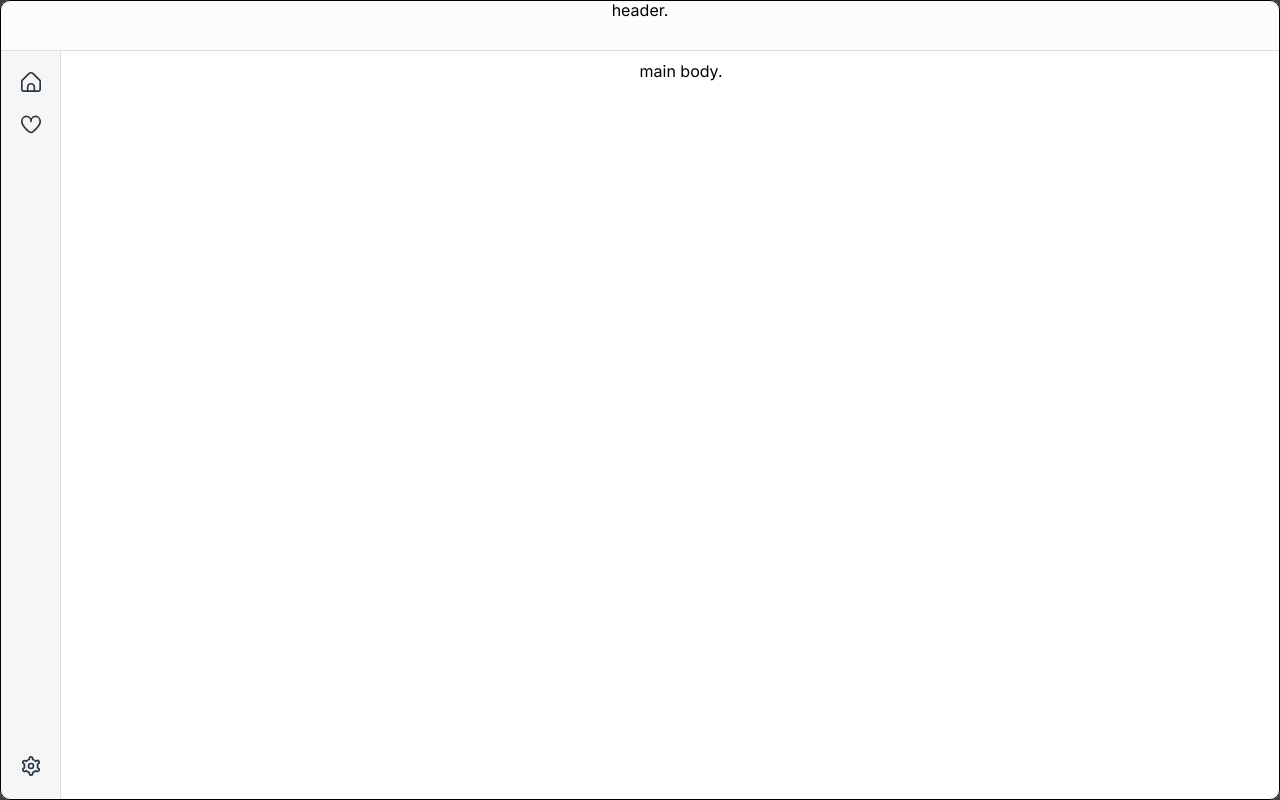
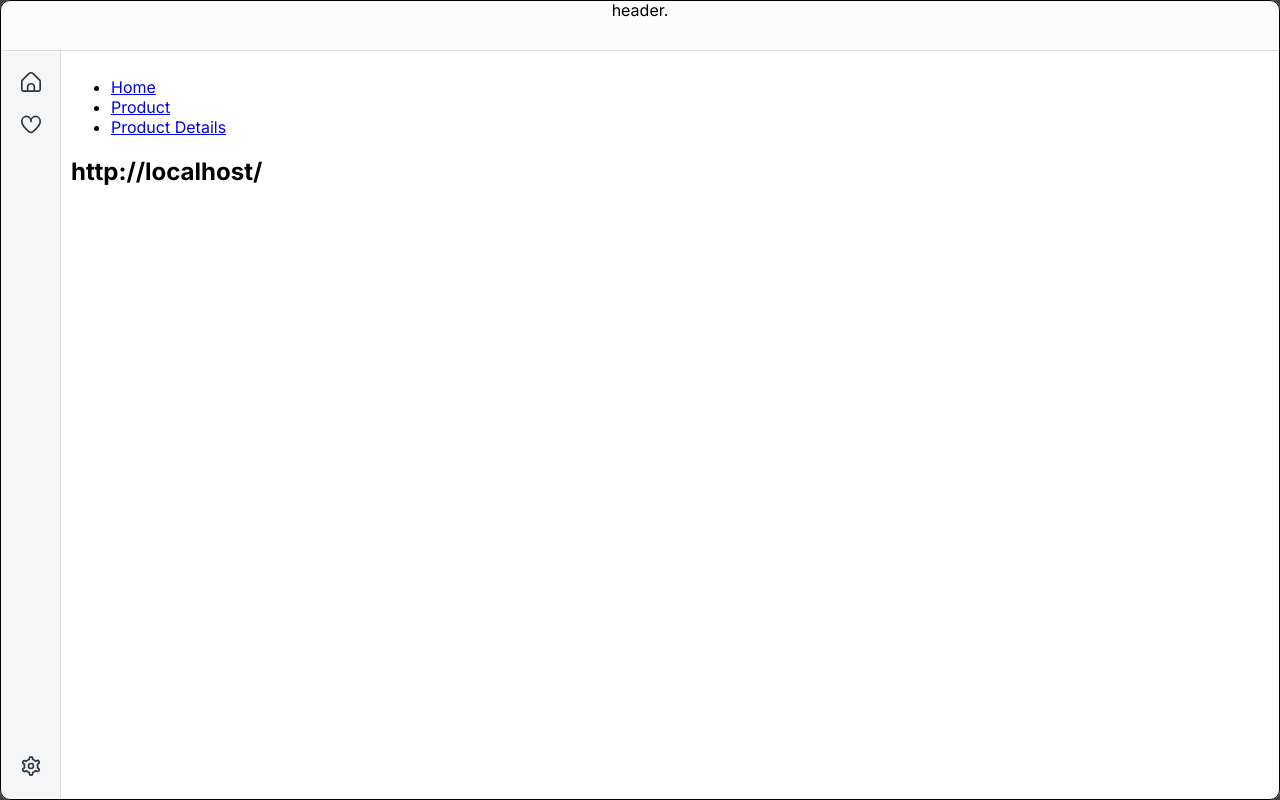
Before and after one commit to ForLoopCodes/water, a React (Create React App) app: page / in a window 1280 px wide. Built offline with nearby package versions, Linux system fonts and the light colour scheme.

Commit message:
once again?

```diff
--- a/package.json
+++ b/package.json
@@ -39,6 +39,7 @@
     ]
   },
   "devDependencies": {
-    "gh-pages": "^4.0.0"
+    "gh-pages": "^4.0.0",
+    "react-router-dom": "^6.4.2"
   }
 }
--- a/src/components/MainBody.jsx
+++ b/src/components/MainBody.jsx
@@ -1,11 +1,47 @@
 import React from "react";
+import { BrowserRouter as Router, Routes, Route, Link } from "react-router-dom";
 
 export default function MainBody() {
   return (
-    <div>
+    <Router>
       <div className="mainbody">
-        <center>main body.</center>
+        <nav>
+          <ul>
+            <li>
+              <Link to="/water">Home</Link>
+            </li>
+            <li>
+              <Link to="/water/product-page-555">Product</Link>
+            </li>
+            <li>
+              <Link to="/water/product-details-9999">Product Details</Link>
+            </li>
+          </ul>
+        </nav>
+
+        <Routes>
+          <Route path="/product-page-555" element={<Product />} />
+
+          <Route path="/product-details-9999" element={<ProductDetail />} />
+
+          <Route path="/" element={<Home />} />
+        </Routes>
       </div>
-    </div>
+    </Router>
   );
 }
+
+function Home() {
+  const currentPathName = window.location.href;
+  return <h2>{currentPathName}</h2>;
+}
+
+function Product() {
+  const currentPathName = window.location.href;
+  return <h2>{currentPathName}</h2>;
+}
+
+function ProductDetail() {
+  const currentPathName = window.location.href;
+  return <h2>{currentPathName}</h2>;
+}
```
Also changed, not shown: src/components/Home.jsx (added, +9 -0 lines), 1 other file (tests, documents, lock files or other folders).
